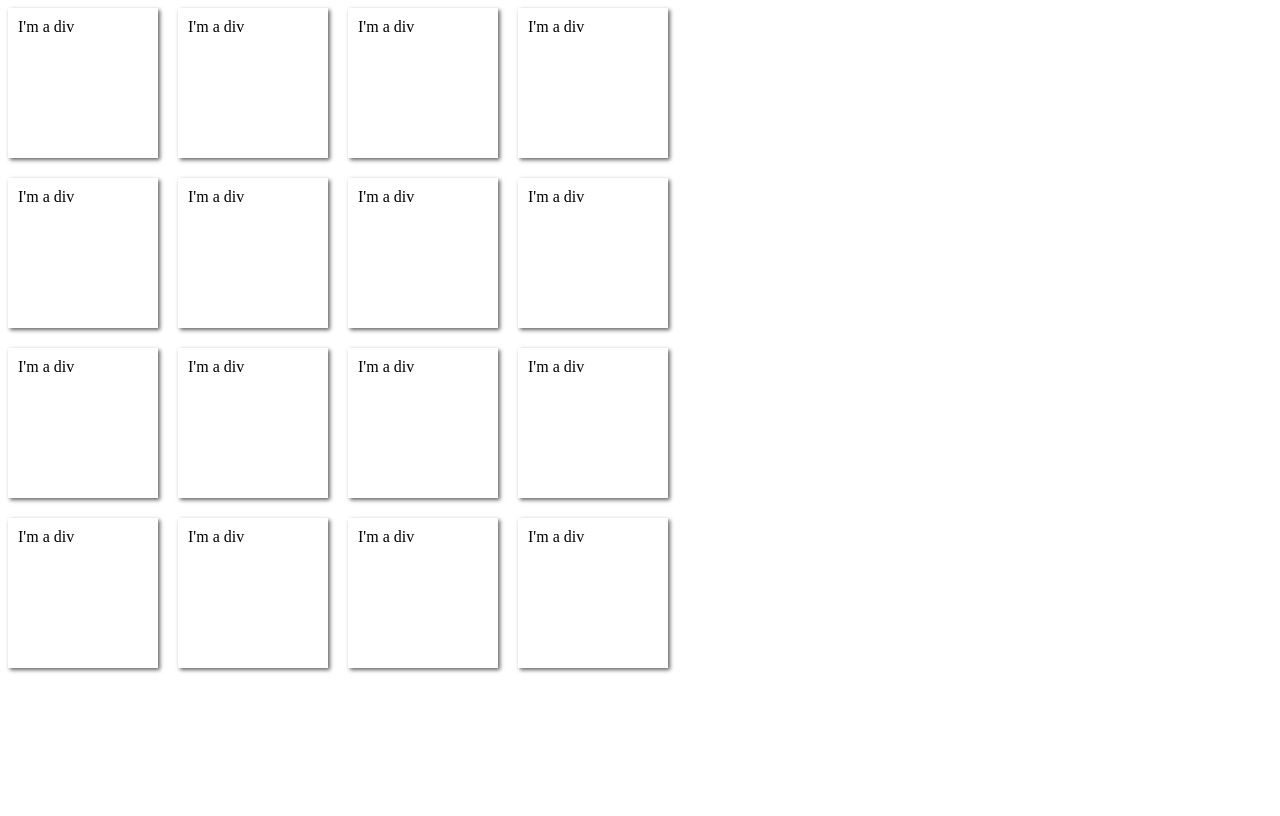
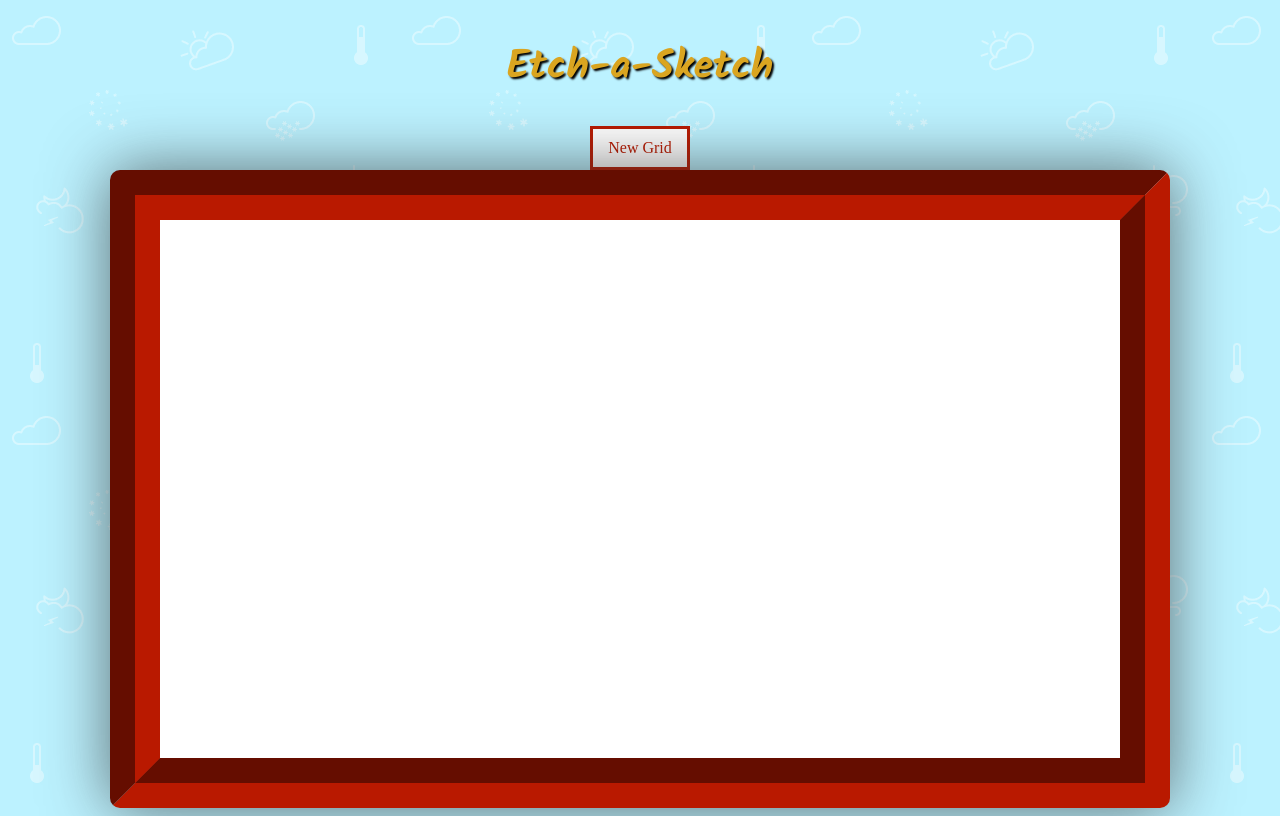
Before and after one commit to carlos-plaza/etch-a-sketch, a plain HTML site: page index.html in a window 1280 px wide. Drawn offline with Linux system fonts and the light colour scheme.

Commit message:
added new grid button, and event listeners

```diff
--- a/index.html
+++ b/index.html
@@ -4,10 +4,13 @@
   <meta charset="UTF-8">
   <meta name="viewport" content="width=device-width, initial-scale=1.0">
   <meta http-equiv="X-UA-Compatible" content="ie=edge">
+  <link href="https://fonts.googleapis.com/css?family=Kalam:700&display=swap" rel="stylesheet">
   <link rel="stylesheet" href="style.css">
   <title>Etch-a-Sketch</title>
 </head>
 <body>
+  <h1>Etch-a-Sketch</h1>
+  <div class="top-menu"></div>
   <div class="container"></div>
   <script src="script.js"></script>
 </body>
--- a/script.js
+++ b/script.js
@@ -1,11 +1,58 @@
 const container = document.querySelector('.container');
+const topMenu = document.querySelector('.top-menu');
 
-function createDivs() {
-  for (let i = 0; i < 16; i++) {
+const newGridBtn = document.createElement('button');
+newGridBtn.textContent = 'New Grid';
+topMenu.appendChild(newGridBtn);
+
+function generateRandomColor() {
+  let rgbValues = [];
+  for (let i = 0; i < 3; i++) {
+    let randomValue = Math.floor(Math.random() * 256);
+    rgbValues.push(randomValue);
+  }
+
+  let randomColor = `rgb(${rgbValues[0]},${rgbValues[1]},${rgbValues[2]})`;
+  return randomColor;
+}
+
+function createDivs(num) {
+
+  let gridSize = num * num;
+  console.log(gridSize);
+  for (let i = 0; i < gridSize; i++) {
     let newDiv = document.createElement('div');
-    newDiv.textContent = `I'm a div`;
     container.appendChild(newDiv);
   }
 }
 
-createDivs();
+function attachEventsToGridDivs() {
+  let gridDivs = document.querySelectorAll(".container > div");
+  gridDivs.forEach(element => {
+    element.addEventListener('mouseover', function() {
+      element.style.background = generateRandomColor();
+    });
+  });
+}
+
+function newGrid() {
+  // let gridDivs = document.querySelectorAll(".container > div");
+  // gridDivs.forEach(element => {
+  //   element.style.background = '#fff';
+  // });
+
+  while (container.firstChild) {
+    container.removeChild(container.firstChild);
+  }
+
+  let gridSize = parseInt( prompt('How many squares per side?','Min: 16, Max: 64') );
+  createDivs(gridSize);
+  attachEventsToGridDivs();
+  container.style.gridTemplateColumns = `repeat(${gridSize}, 1fr)`;
+  container.style.gridTemplateRows = `repeat(${gridSize}, 1fr)`;
+}
+
+window.addEventListener("load", createDivs(16));
+window.addEventListener("load", attachEventsToGridDivs);
+
+newGridBtn.addEventListener("click", newGrid);
--- a/style.css
+++ b/style.css
@@ -1,11 +1,47 @@
-.container {
-  display: grid;
-  grid-template-columns: repeat(4, 150px);
-  grid-template-rows: repeat(4, 150px);
-  grid-gap: 20px;
+body {
+  background: url('weather.png');
+  display: flex;
+  flex-direction: column;
+  justify-content: space-around;
+  align-items: center;
+  height: 100vh;
 }
 
-.container > div {
-  padding: 10px;
-  box-shadow: 2px 2px 4px rgb(100,100,100);
+h1 {
+  font-family: 'Kalam', cursive;
+  font-weight: 700;
+  font-size: 2.5em;
+  color: goldenrod;
+  text-shadow: 2px 2px 2px black;
 }
+
+button {
+  all: unset;
+  background: white;
+  border: 3px solid rgb(185,25,0);
+  color: rgb(185, 25, 0);
+  padding: 10px 15px;
+}
+
+button:hover {
+  color: white;
+  background: rgb(185, 25, 0);
+  transform: scale(1.1)
+}
+
+.top-menu {
+  margin: 0 auto;
+}
+
+.container {
+  margin: 0 auto;
+  background: white;
+  box-shadow: 0px 0px 64px rgba(50,50,50, 0.7);
+  width: 960px;
+  height: 960px;
+  border: 50px groove rgb(185, 25, 0);
+  border-radius: 10px;
+  display: grid;
+  grid-template-columns: repeat(16, 1fr);
+  grid-template-rows: repeat(16, 1fr);
+}
```
Also changed, not shown: weather.png (added).
